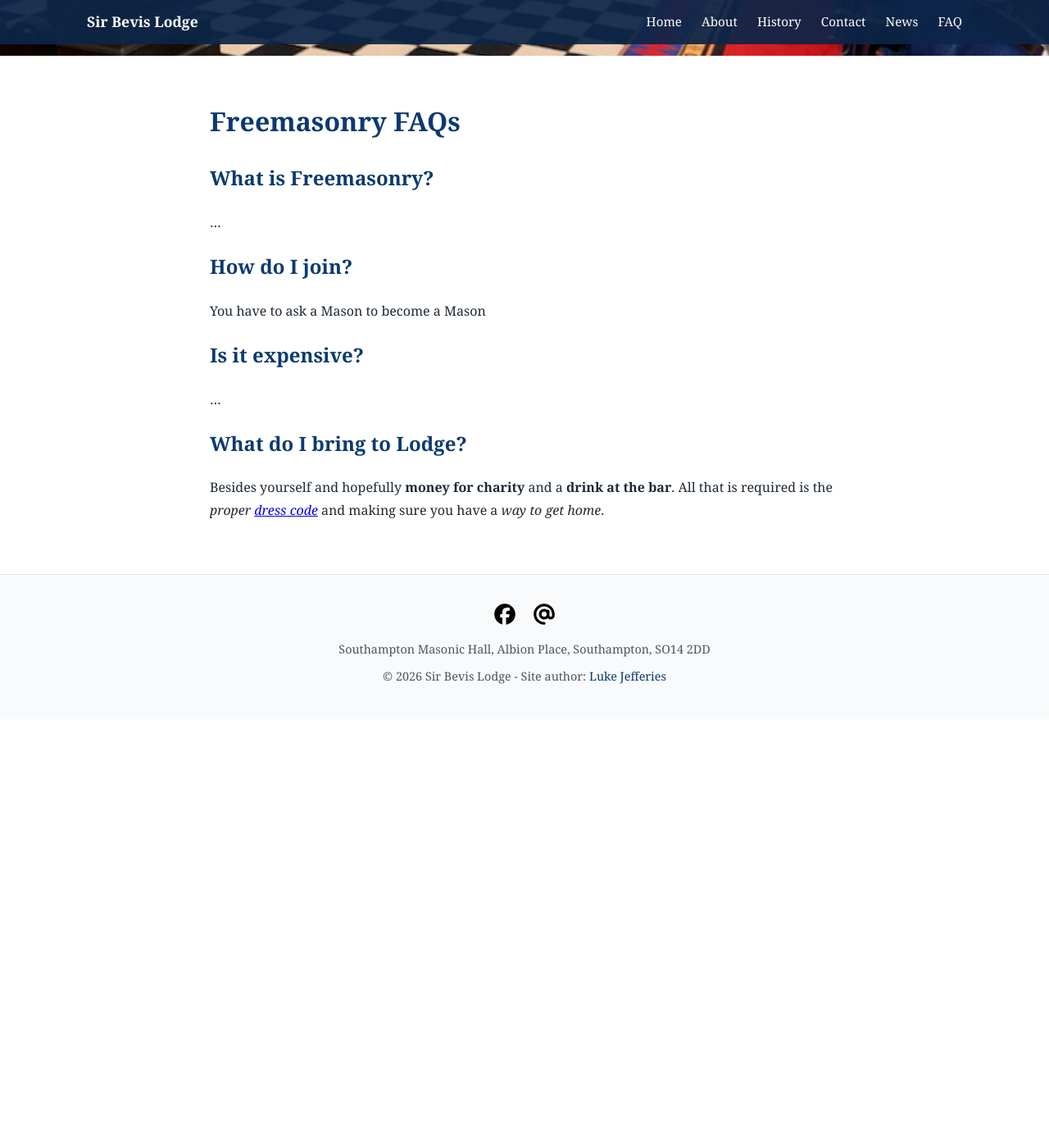
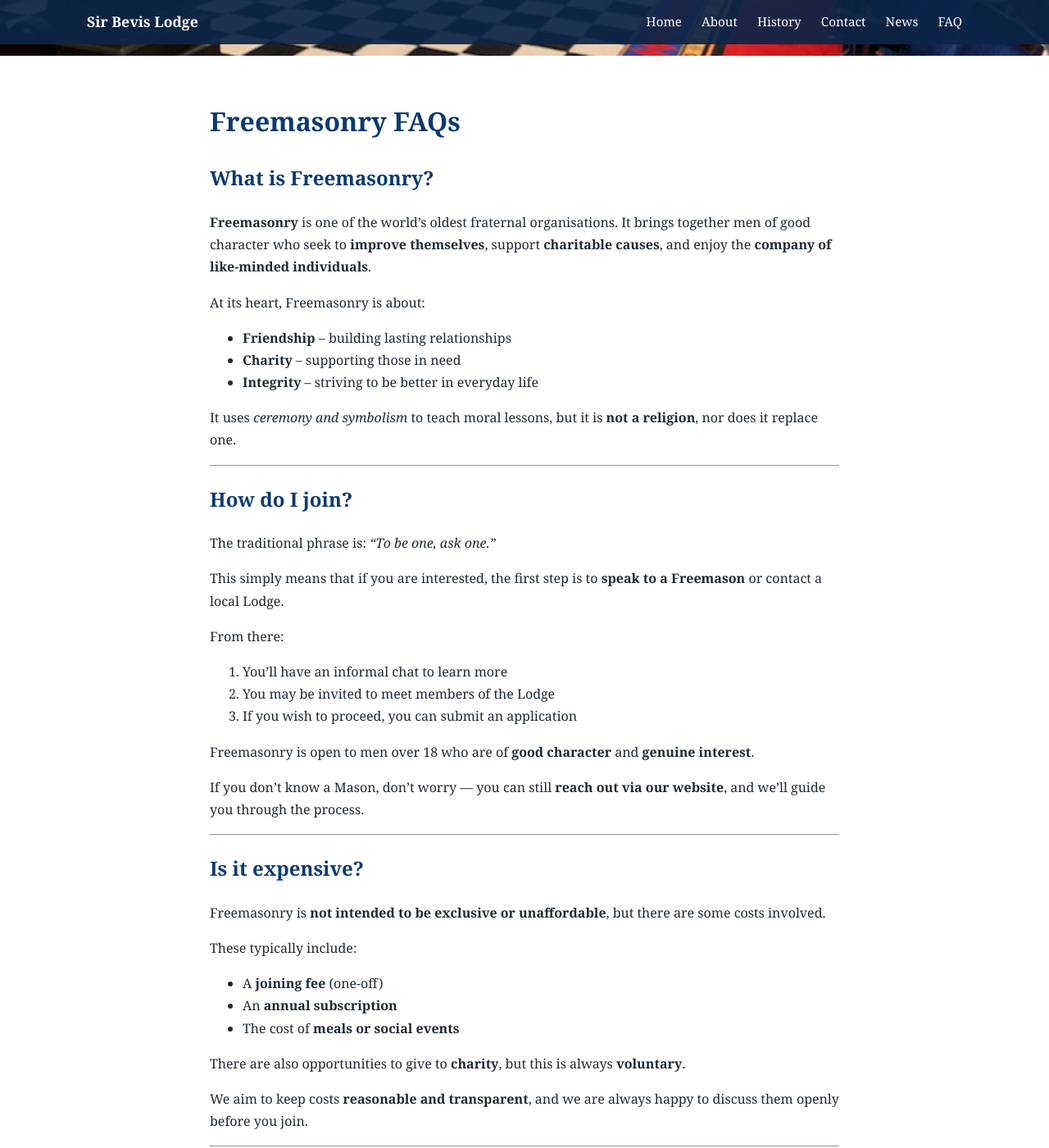
Before and after one commit to jefferies917/sirbevis.github.io, a Jekyll site: the page built from faq.md, in a window 1280 px wide and 1400 px high, scrolled down 406 px. Shown: the whole window at 82% size. Built offline with Jekyll 4.4.1, drawn with Linux system fonts in a browser that asks for light colours; before the commit the page ends 1283 px from its top, so only the background shows below that; some of the changed text lies outside the part shown.

Commit message:
feat: fill faq page

```diff
--- a/faq.md
+++ b/faq.md
@@ -7,21 +7,121 @@ permalink: /faq/
 hero_image: /assets/images/temple.jpg
 hero_alt: Sir Bevis Lodge Hall interior - Southampton Temple
 ---
-<!-- TODO: fill page -->
+
 # Freemasonry FAQs
 
 ## What is Freemasonry?
 
-...
+**Freemasonry** is one of the world’s oldest fraternal organisations. It brings together men of good character who seek to **improve themselves**, support **charitable causes**, and enjoy the **company of like-minded individuals**.
+
+At its heart, Freemasonry is about:
+- **Friendship** – building lasting relationships
+- **Charity** – supporting those in need
+- **Integrity** – striving to be better in everyday life
+
+It uses *ceremony and symbolism* to teach moral lessons, but it is **not a religion**, nor does it replace one.
+
+---
 
 ## How do I join?
 
-You have to ask a Mason to become a Mason
+The traditional phrase is: *“To be one, ask one.”*
+
+This simply means that if you are interested, the first step is to **speak to a Freemason** or contact a local Lodge.
+
+From there:
+1. You’ll have an informal chat to learn more
+2. You may be invited to meet members of the Lodge
+3. If you wish to proceed, you can submit an application
+
+Freemasonry is open to men over 18 who are of **good character** and **genuine interest**.
+
+If you don’t know a Mason, don’t worry — you can still **reach out via our website**, and we’ll guide you through the process.
+
+---
 
 ## Is it expensive?
 
-...
+Freemasonry is **not intended to be exclusive or unaffordable**, but there are some costs involved.
+
+These typically include:
+- A **joining fee** (one-off)
+- An **annual subscription**
+- The cost of **meals or social events**
+
+There are also opportunities to give to **charity**, but this is always **voluntary**.
+
+We aim to keep costs **reasonable and transparent**, and we are always happy to discuss them openly before you join.
+
+---
 
 ## What do I bring to Lodge?
 
-Besides yourself and hopefully **money for charity** and a **drink at the bar**. All that is required is the *proper [dress code]({{ '/dress-code/' | relative_url }})* and making sure you have a *way to get home*.
+Besides yourself — and hopefully a little **money for charity** and a **drink at the bar** — all that is required is:
+
+- The proper *[dress code]({{ '/dress-code/' | relative_url }})*
+- A **positive attitude** and willingness to take part
+- A **safe way to get home** after the evening
+
+Everything else will be explained and guided by the members of the Lodge. You won’t be expected to know anything in advance.
+
+---
+
+## What happens at a Lodge meeting?
+
+A typical Lodge meeting includes:
+- A **formal ceremony** (which may involve welcoming new members or progressing existing ones)
+- **Administrative business**
+- Time for **socialising afterwards**, usually over a meal
+
+The atmosphere is a balance of **tradition and friendliness** — formal in structure, but relaxed and welcoming in spirit.
+
+---
+
+## Do I have to believe in God?
+
+Yes — Freemasonry requires members to have a belief in a **Supreme Being**.
+
+However, it is **not tied to any one religion**, and members come from many different faiths and backgrounds. Religion and politics are **not discussed in Lodge**, ensuring harmony among members.
+
+---
+
+## Is Freemasonry secret?
+
+Freemasonry isn't really a *"secret society"*, but rather a **society with secrets**.
+
+- Our **values, principles, and charitable work** are open
+- Some **ceremonial elements** are kept private to preserve their meaning
+
+There is nothing in Freemasonry that conflicts with **law, family, or personal beliefs**.
+
+---
+
+## What time commitment is involved?
+
+Freemasonry is designed to **fit around your life**, not take it over.
+
+Most Lodges meet:
+- Around **7–9 times per year**
+- With optional **social events** throughout the year
+
+You can be as involved as your time allows.
+
+---
+
+## Can I visit before joining?
+
+Yes — in many cases, you can meet members informally before making any commitment.
+
+We encourage anyone interested to:
+- Come along to a **social event**
+- Meet members in a **relaxed setting**
+- Ask any questions you may have
+
+---
+
+## Who can I contact for more information?
+
+If you’d like to know more or are thinking about joining, please **get in touch [via our website]({{ '/contact/' | relative_url }})**.
+
+We’ll be happy to answer your questions and help you take the next step — *with no obligation*.
```
